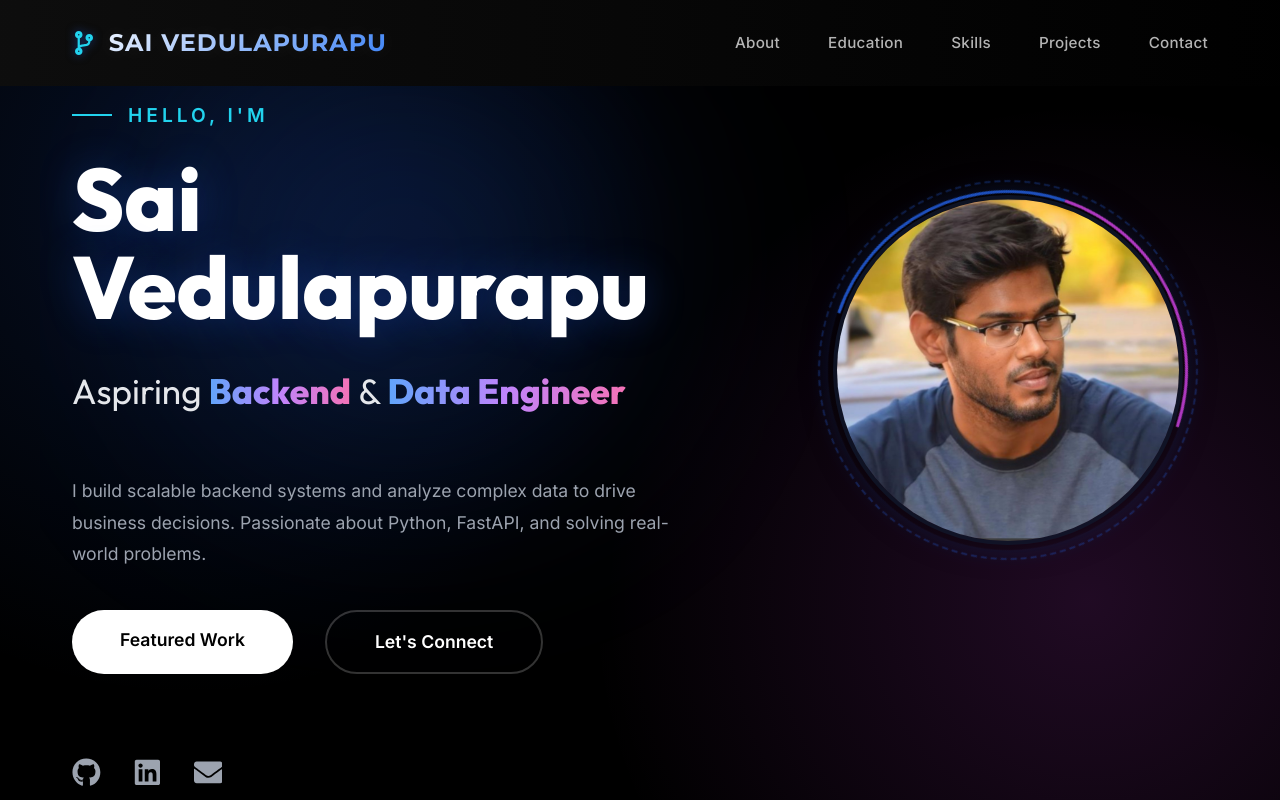
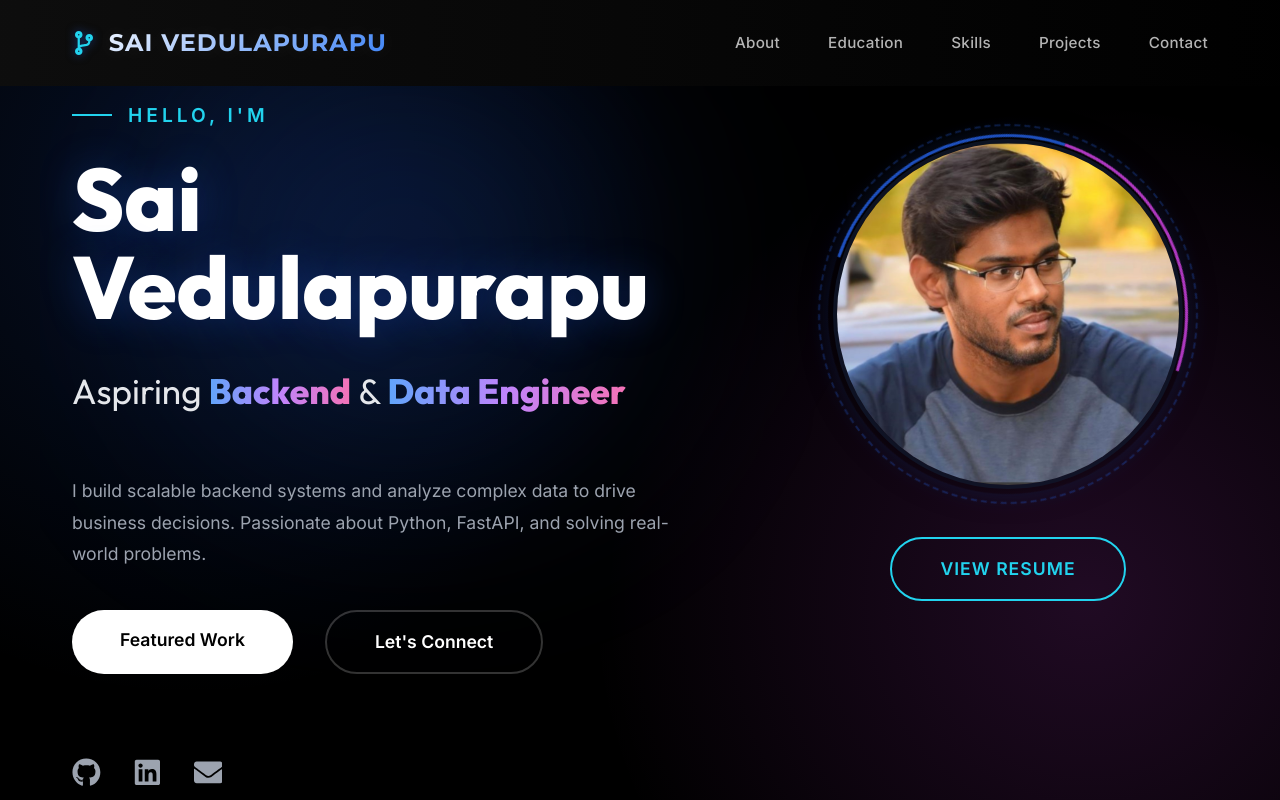
Before and after one commit to saivedulapurapu/MyPortfolio, a React (Vite) app: page / in a window 1280 px wide. Shown: the top 800 px of the page. Built offline with nearby package versions, Linux system fonts and the light colour scheme.

Commit message:
Add resume button and public/resume.pdf

```diff
--- a/src/components/Hero.jsx
+++ b/src/components/Hero.jsx
@@ -80,6 +80,9 @@ const Hero = () => {
                     <div className="hero-img-wrapper">
                         <img src={ProfileImg} alt="Sai Vedulapurapu" className="hero-img" />
                     </div>
+                    <a href="/resume.pdf" target="_blank" rel="noopener noreferrer" className="btn btn-resume">
+                        View Resume
+                    </a>
                 </motion.div>
             </div>
         </section>
--- a/src/index.css
+++ b/src/index.css
@@ -7,6 +7,7 @@
   --secondary: #d946ef;
   --secondary-glow: #e879f9;
   --accent: #22d3ee;
+  --accent-rgb: 34, 211, 238;
   /* Cyan - brighter */
 
   --bg-dark: #000000;
--- a/src/styles/Hero.css
+++ b/src/styles/Hero.css
@@ -41,10 +41,37 @@
 .hero-image-container {
     flex: 0 0 400px;
     display: flex;
+    flex-direction: column;
+    align-items: center;
     justify-content: center;
+    gap: 2rem;
     position: relative;
     /* Reliable Lift using Top Offset */
     top: -80px;
+}
+
+.btn-resume {
+    background: transparent;
+    color: var(--accent);
+    border: 2px solid var(--accent);
+    padding: 0.8rem 2.5rem;
+    font-size: 1rem;
+    letter-spacing: 1px;
+    text-transform: uppercase;
+    position: relative;
+    z-index: 10;
+    margin-top: 1rem;
+    display: flex;
+    align-items: center;
+    gap: 0.5rem;
+    transition: all 0.3s ease;
+}
+
+.btn-resume:hover {
+    background: var(--accent);
+    color: #fff;
+    box-shadow: 0 0 20px rgba(var(--accent-rgb), 0.4);
+    transform: translateY(-3px);
 }
 
 .hero-img-wrapper {
```
Also changed, not shown: 1 other file (tests, documents, lock files or other folders).
